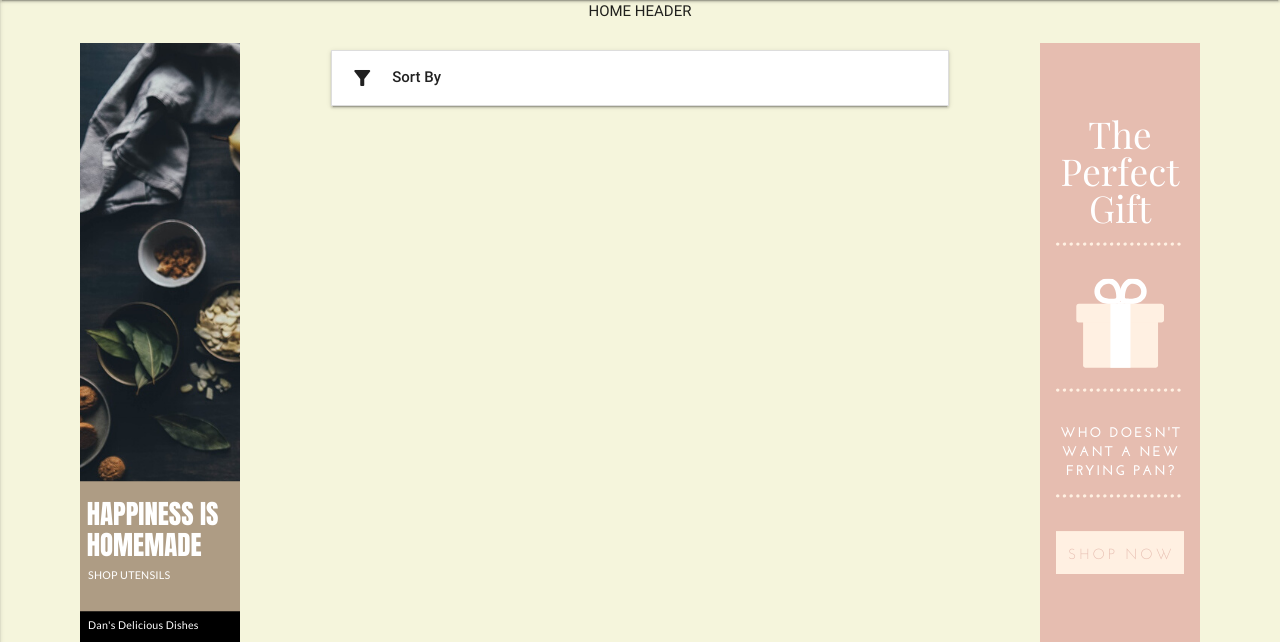
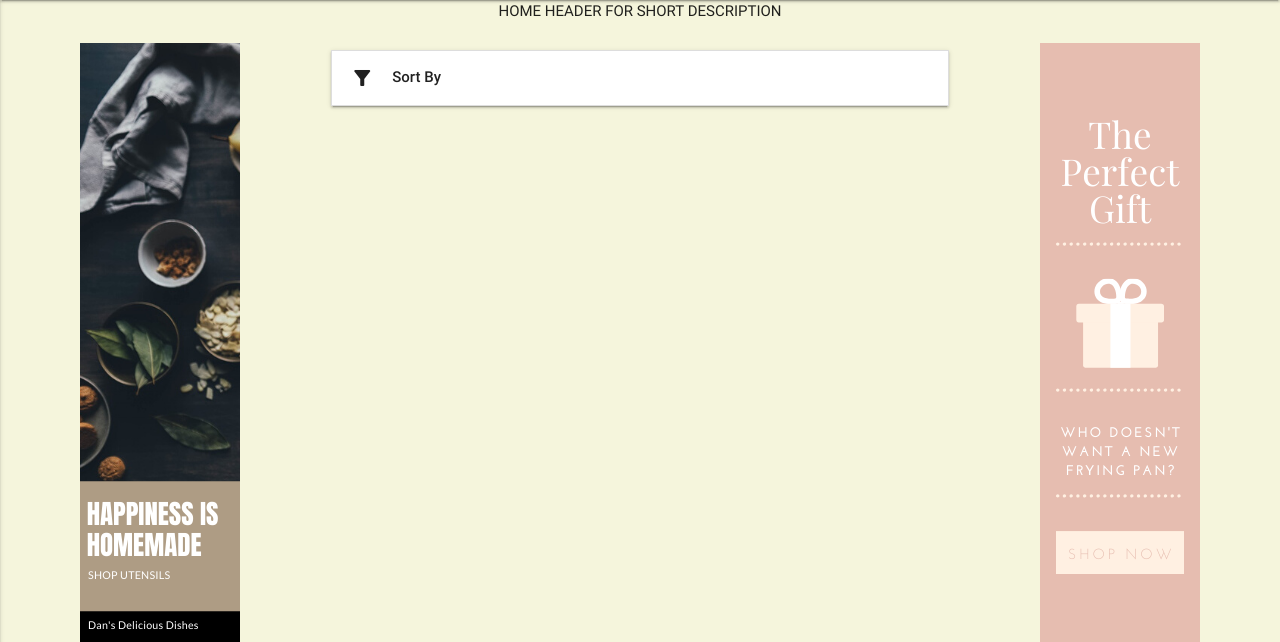
Before and after one commit to DanArmstrong124/cook-book, a Flask app: page / in a window 1280 px wide. Shown: the part 64-706 px from the top of the page. Run offline with Flask 2, Linux system fonts and the light colour scheme; data that the repository does not hold is empty; some libraries are stand-ins or nearby versions.

Commit message:
Minor Fixes

```diff
--- a/templates/main.html
+++ b/templates/main.html
@@ -10,7 +10,7 @@
         <header>
             <nav>
                 <div class="nav-wrapper">
-                <a href="#" class="brand-logo">Dan's Delicious Dishes</a>
+                <a href="{{url_for('get_meals')}}" class="brand-logo">Dan's Delicious Dishes</a>
                 <a href="#" data-activates="mobile-demo" class="button-collapse"><i class="material-icons">menu</i></a>
                 <ul id="nav-mobile" class="right hide-on-med-and-down">
                     <li><a href="{{url_for('get_meals')}}">Home</a></li>
--- a/templates/meals.html
+++ b/templates/meals.html
@@ -2,7 +2,7 @@
 {% block content %}
 <div class="row">
     <div class="col s12 homeheader center">
-        HOME HEADER
+        HOME HEADER FOR SHORT DESCRIPTION
     </div>
 </div>
 <div class="row">
```
